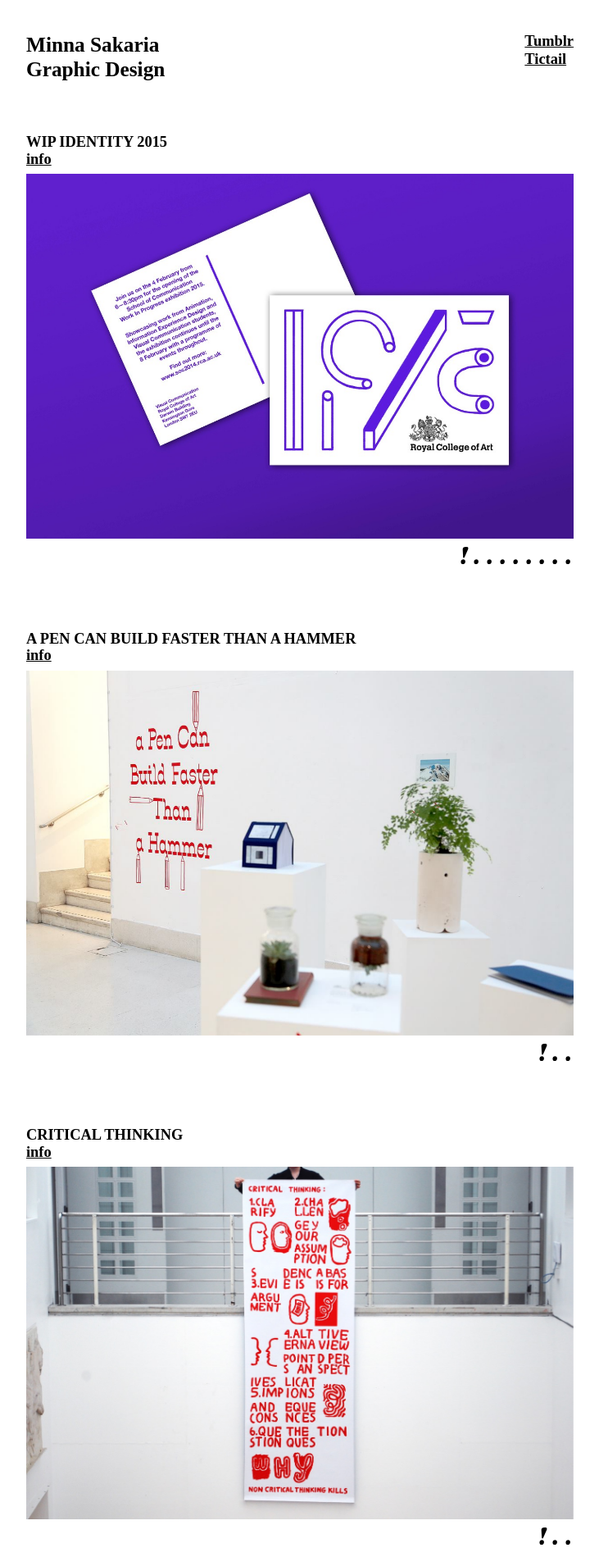
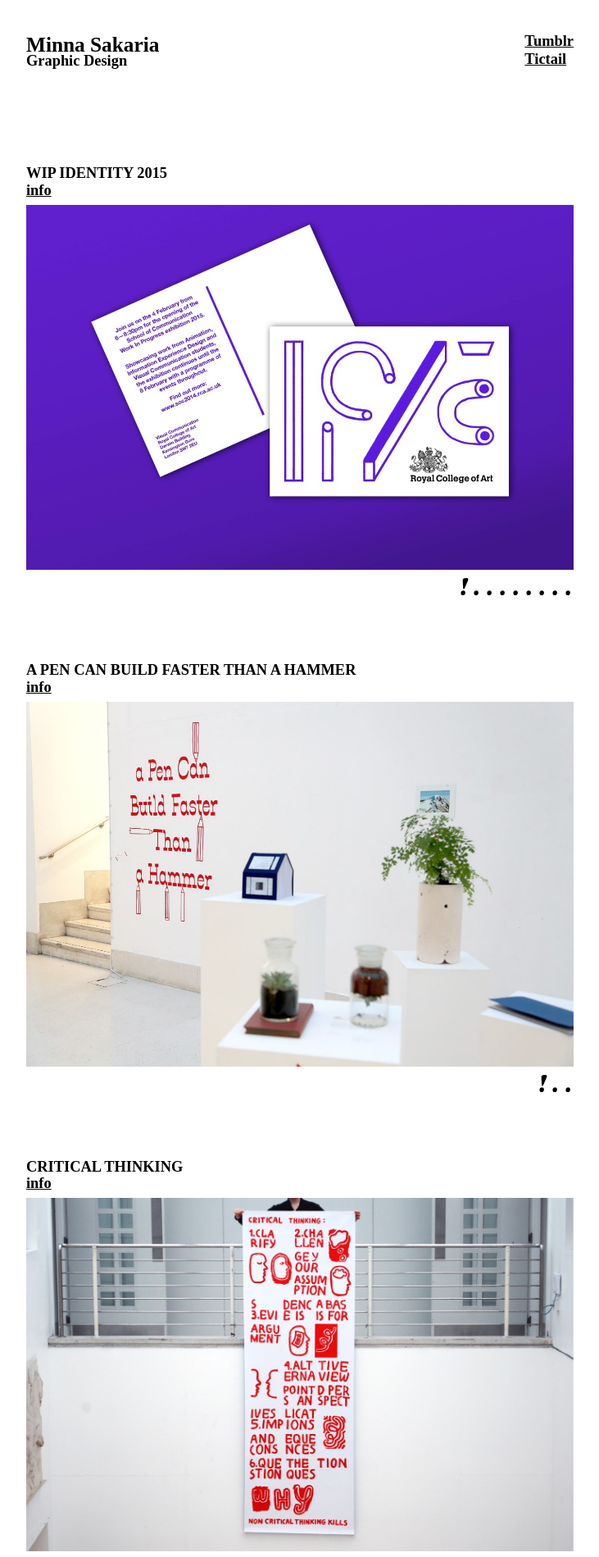
Before and after one commit to patrikax/patrikax.github.io, a Jekyll site: the page built from index.html, in a window 1280 px wide. Shown: the top 1899 px of the page at 82% size, without its empty margins (274-1005 px from the left). Built offline with Jekyll 4.4.1, drawn with Linux system fonts in a browser that asks for light colours; Markdown is read by kramdown in place of the engine named in the settings.

Commit message:
updated subheading size

```diff
--- a/_layouts/default.html
+++ b/_layouts/default.html
@@ -22,9 +22,10 @@
 
         <div class="site">
           <header>
-            <h1 class="title">
-              <a href="/">Minna Sakaria<br>Graphic Design</a>
-            </h1>
+            <div class="title">
+              <h1>Minna Sakaria</h1>
+              <div class="subheading">Graphic Design</div>
+            </div>
             <nav>
               <ul>
                 <li><a class="extra" href="http://minnasakaria.tumblr.com" target="_blank">Tumblr</a></li>
--- a/css/main.css
+++ b/css/main.css
@@ -174,7 +174,7 @@ nav ul{
 header {
   width: 100%;
   position: relative;
-  margin-bottom: 4em;
+  margin-bottom: 12em;
 }
 
 .slides img {
@@ -258,6 +258,10 @@ header {
   color: #0E27F2;
 }
 
+.subheading {
+  font-size: 2em;
+}
+
 
 @media screen and (max-width: 600px) {
 
```
Also changed, not shown: 2 other files.
